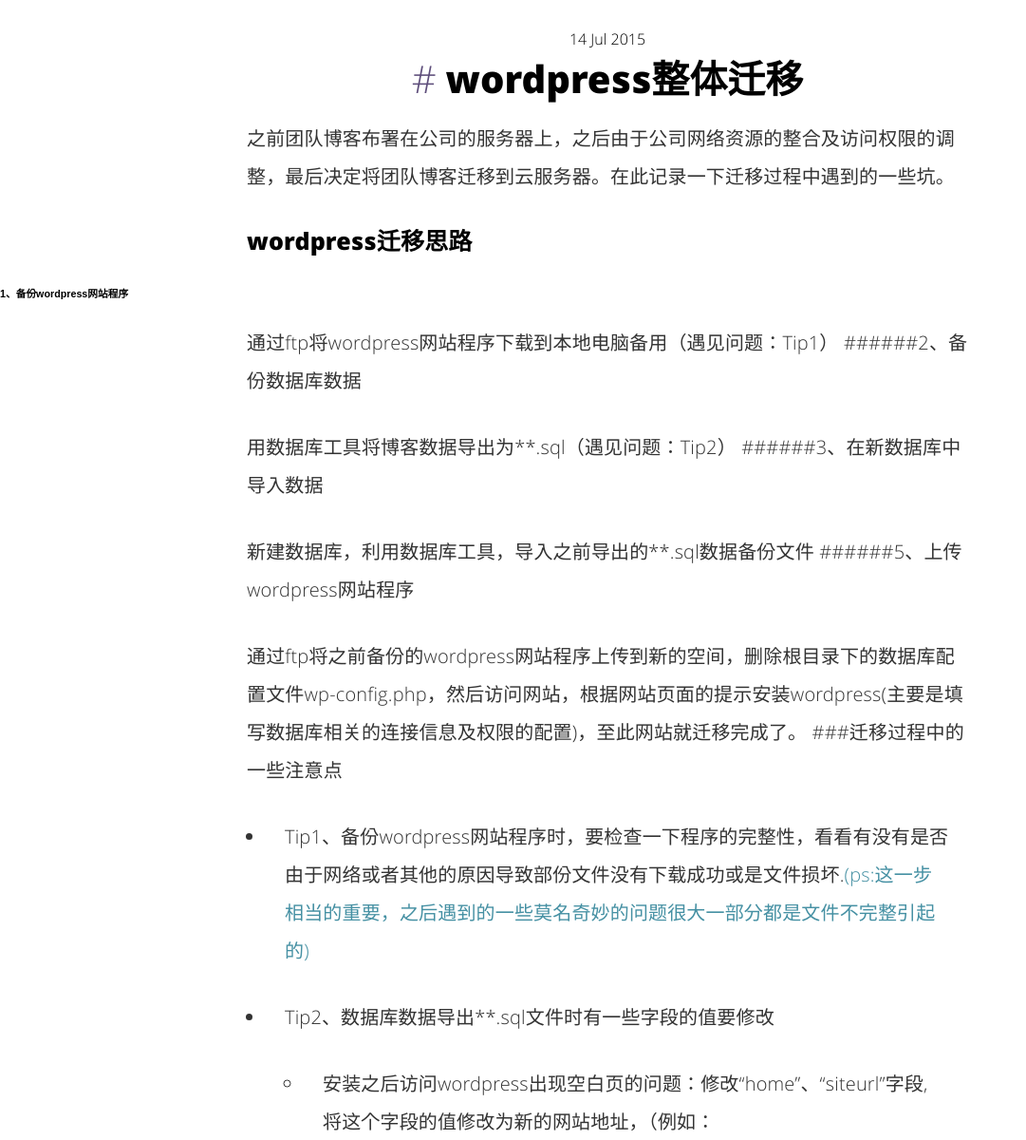
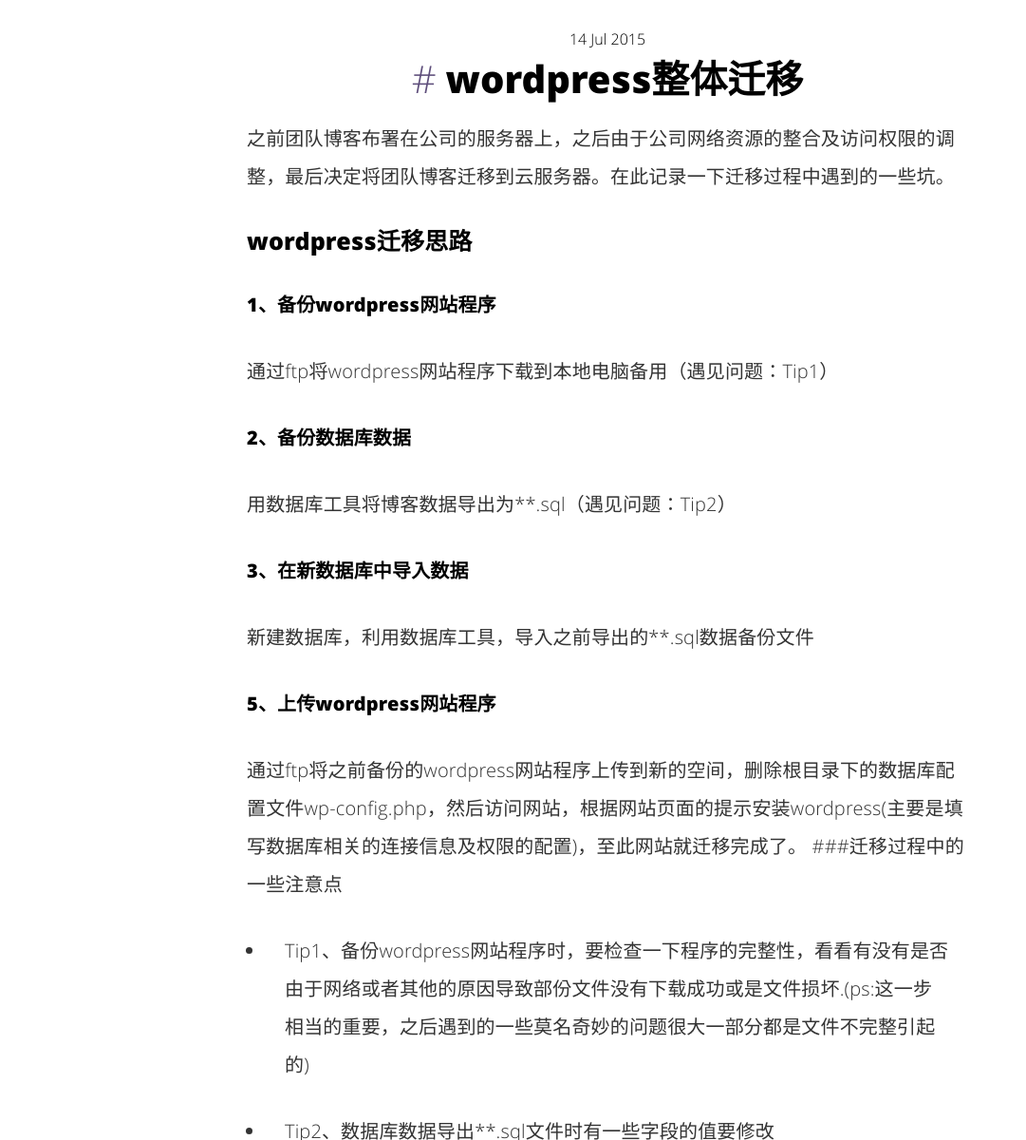
Before and after one commit to crimps/crimps.github.io, a Jekyll site: the page built from _posts/2015-07-14-wordpress迁移.md, in a window 1280 px wide and 1400 px high. Shown: the part 200-1400 px from the top of the window at 95% size, without its empty margins (0-1081 px from the left). Built offline with Jekyll 4.4.1, drawn with Linux system fonts in a browser that asks for light colours; comment, search, counter and statistics services are not loaded.

Commit message:
wordpress

```diff
--- a/_posts/2015-07-14-wordpress迁移.md
+++ b/_posts/2015-07-14-wordpress迁移.md
@@ -15,20 +15,16 @@
 
 ### wordpress迁移思路
 
-###### 1、备份wordpress网站程序
+#### 1、备份wordpress网站程序
 通过ftp将wordpress网站程序下载到本地电脑备用（遇见问题：Tip1）
-######2、备份数据库数据
-
+#### 2、备份数据库数据
 用数据库工具将博客数据导出为**.sql（遇见问题：Tip2）
-######3、在新数据库中导入数据
-
+#### 3、在新数据库中导入数据
 新建数据库，利用数据库工具，导入之前导出的**.sql数据备份文件
-######5、上传wordpress网站程序
-
+#### 5、上传wordpress网站程序
 通过ftp将之前备份的wordpress网站程序上传到新的空间，删除根目录下的数据库配置文件wp-config.php，然后访问网站，根据网站页面的提示安装wordpress(主要是填写数据库相关的连接信息及权限的配置)，至此网站就迁移完成了。
 ###迁移过程中的一些注意点
-
-* Tip1、备份wordpress网站程序时，要检查一下程序的完整性，看看有没有是否由于网络或者其他的原因导致部份文件没有下载成功或是文件损坏.<font color="#4590a3">(ps:这一步相当的重要，之后遇到的一些莫名奇妙的问题很大一部分都是文件不完整引起的)</font>
+* Tip1、备份wordpress网站程序时，要检查一下程序的完整性，看看有没有是否由于网络或者其他的原因导致部份文件没有下载成功或是文件损坏.(ps:这一步相当的重要，之后遇到的一些莫名奇妙的问题很大一部分都是文件不完整引起的)
 
 * Tip2、数据库数据导出**.sql文件时有一些字段的值要修改
   * 安装之后访问wordpress出现空白页的问题：修改“home”、“siteurl”字段,将这个字段的值修改为新的网站地址，（例如：http://newBlogSite/wordpress）。
```
